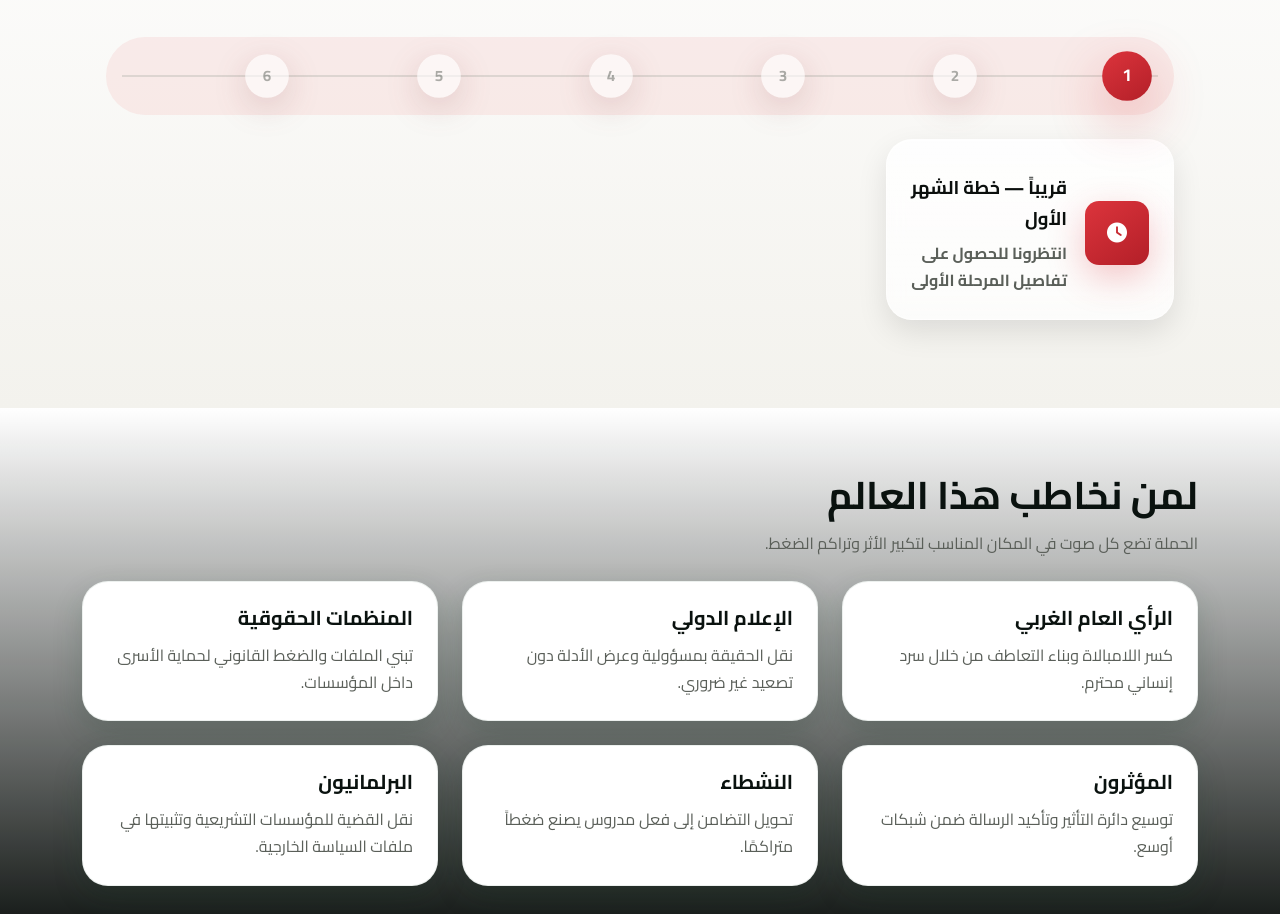
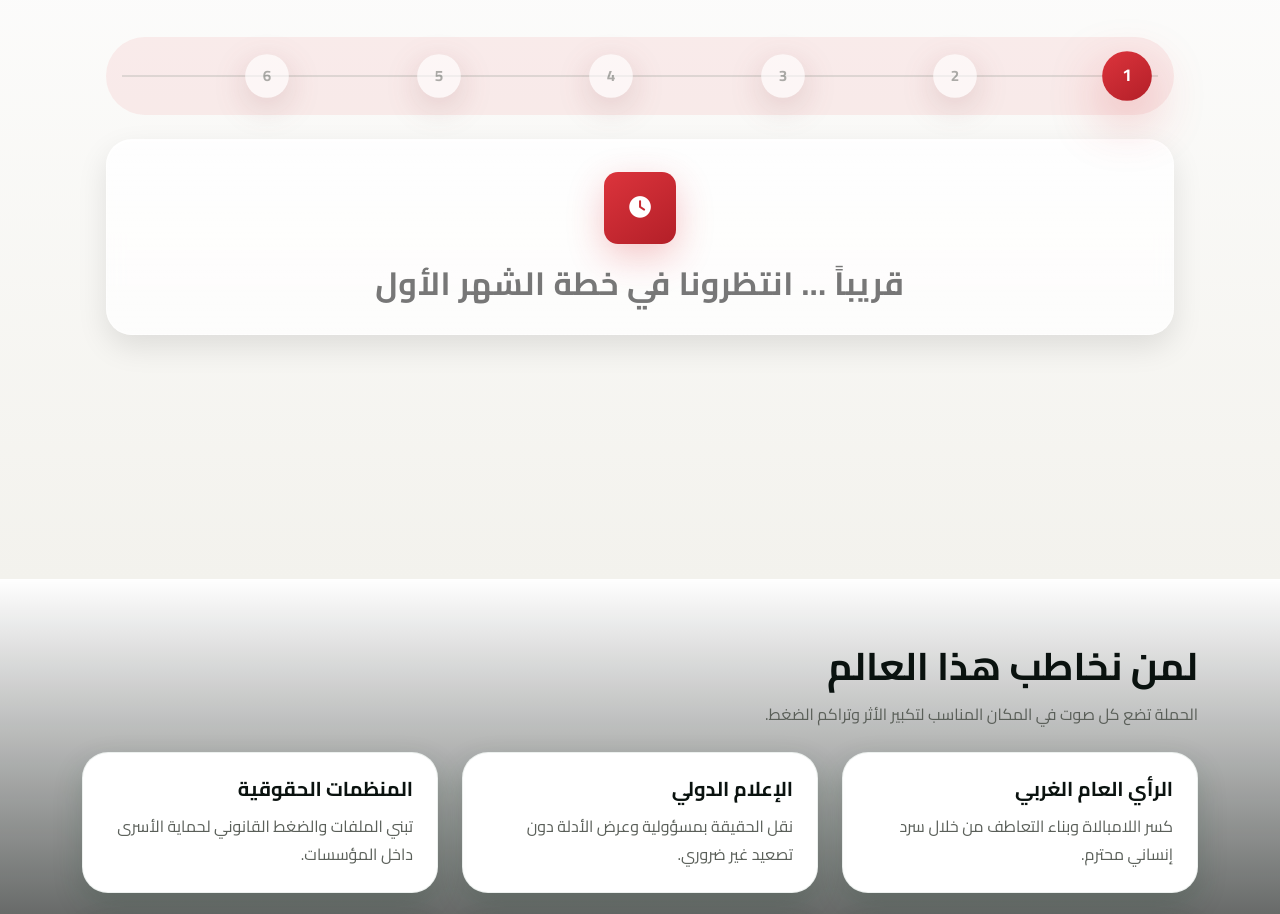
Before and after one commit to imsemoo/global--ampaign, a plain HTML site: page index.html in a window 1280 px wide. Shown: the part 1880-2794 px from the top of the page. Drawn offline with Linux system fonts and the light colour scheme.

Commit message:
Signed-off-by: Eslam abselnasser <96479431+imsemoo@users.noreply.github.com>

```diff
--- a/assets/css/style.css
+++ b/assets/css/style.css
@@ -853,6 +853,7 @@ body.is-menu-open {
   display: flex;
   gap: var(--space-3);
   align-items: start;
+  flex-wrap: wrap;
 }
 
 .timeline-step {
@@ -872,6 +873,10 @@ body.is-menu-open {
   color: var(--brand-ink);
 }
 
+.timeline-step:first-child {
+  width: 100%;
+}
+
 /* Hover / focus lift for visible steps */
 .timeline-step:not(.backend-hidden):hover,
 .timeline-step:not(.backend-hidden):focus-within {
@@ -894,35 +899,36 @@ body.is-menu-open {
 /* Message-style timeline note (large, icon, friendly tone) */
 .timeline-note.message {
   display: flex;
-  align-items: center;
-  gap: 18px;
-
-  max-width: 980px;
+  flex-direction: column;
+  align-items: center;
+  gap: 12px;
   margin-inline: auto;
-  text-align: right;
+  text-align: center;
 }
 
 .timeline-note-icon {
-  width: 64px;
-  height: 64px;
+  width: 72px;
+  height: 72px;
   border-radius: 14px;
   display: grid;
   place-items: center;
   background: linear-gradient(145deg, var(--brand-red), #b31f28);
   color: #fff;
-  font-size: 1.25rem;
+  font-size: 1.35rem;
   box-shadow: 0 12px 36px rgba(220, 52, 60, 0.28);
   flex-shrink: 0;
 }
 
 .timeline-note-body .note-title {
   margin: 0;
-  font-weight: 800;
-  color: #0b0f0d;
-  font-size: 1.15rem;
+  font-weight: 900;
+  color: #777;
+  font-size: clamp(1.4rem, 2.6vw, 2rem);
+  letter-spacing: 0.02em;
 }
 
 .timeline-note-body .note-text {
+  /* kept for fallback if used elsewhere */
   margin: 6px 0 0;
   color: var(--brand-muted);
   font-weight: 700;
--- a/index.html
+++ b/index.html
@@ -362,8 +362,7 @@
               <div class="timeline-note message" role="status" aria-live="polite">
                 <span class="timeline-note-icon"><i class="fas fa-clock"></i></span>
                 <div class="timeline-note-body">
-                  <p class="note-title">قريباً — خطة الشهر الأول</p>
-                  <p class="note-text">انتظرونا للحصول على تفاصيل المرحلة الأولى</p>
+                  <p class="note-title">قريباً ... انتظرونا في خطة الشهر الأول</p>
                 </div>
               </div>
             </article>
```
